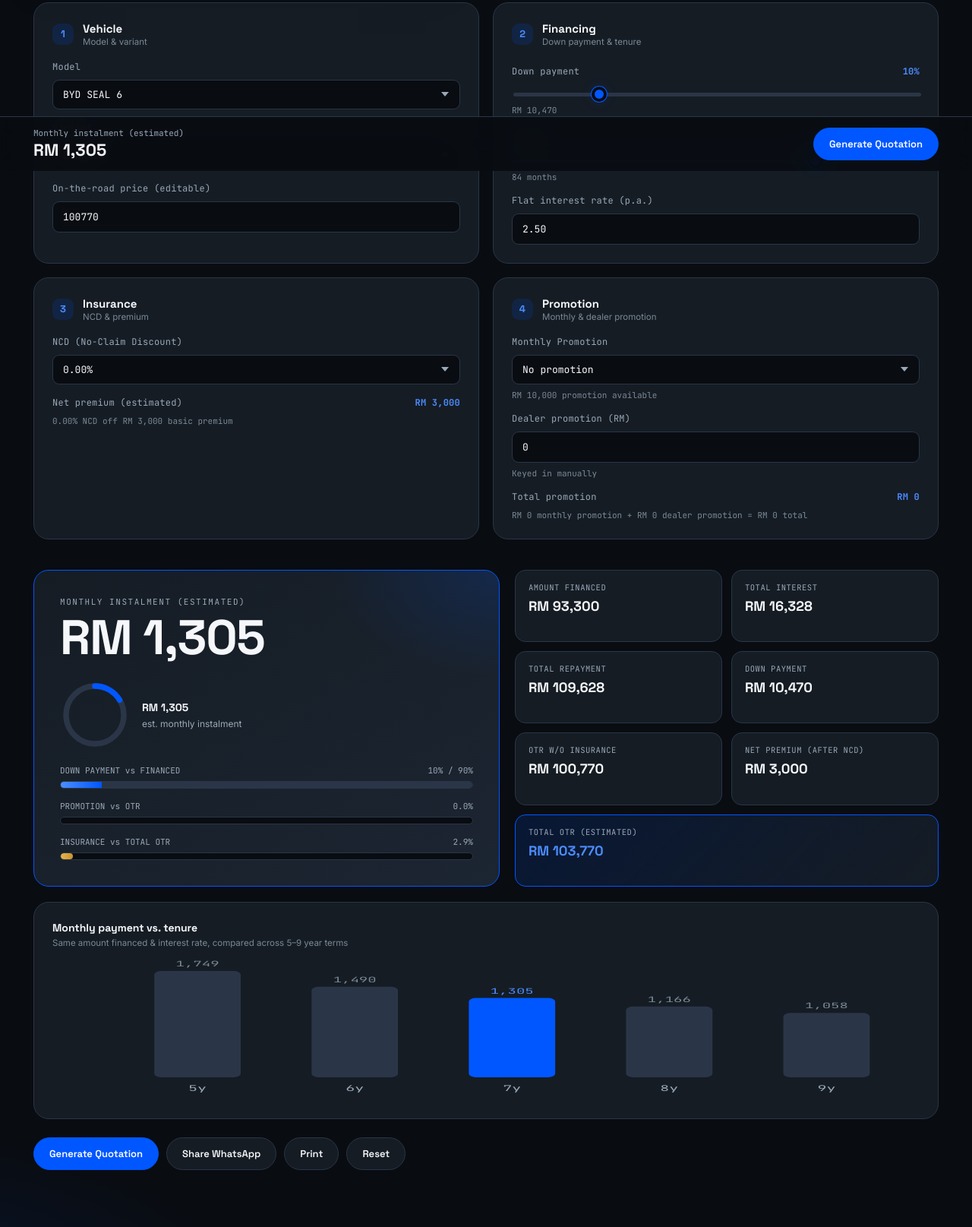
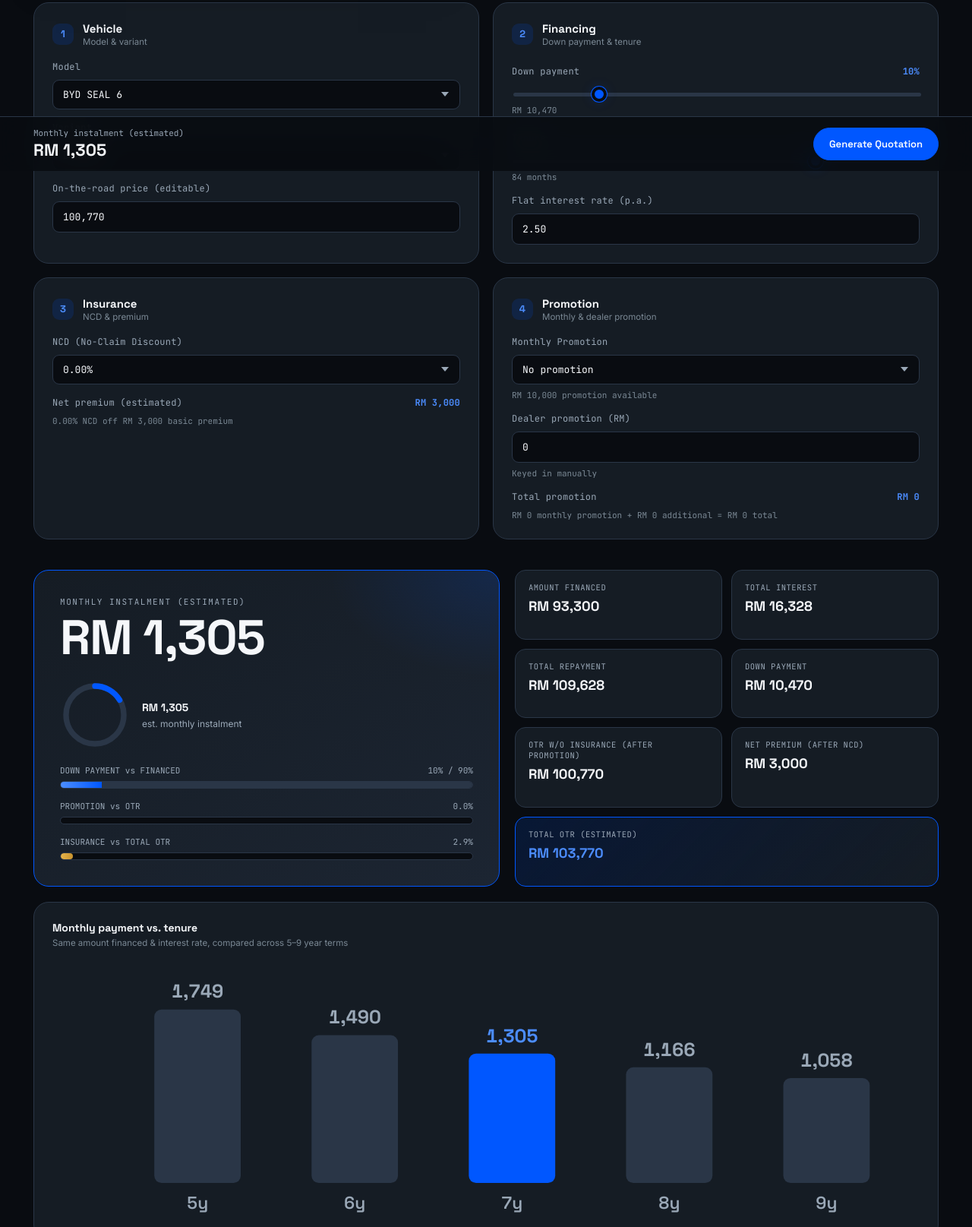
Before and after one commit to AliHanim/Financing-Configurator-for-BYD-and-DENZA, a plain HTML site: page index.html in a window 1280 px wide. Shown: the part 575-2190 px from the top of the page at 76% size. Drawn offline with Linux system fonts and the light colour scheme; no server answers.

Commit message:
Add files via upload

```diff
--- a/index.html
+++ b/index.html
@@ -358,7 +358,7 @@
       </div>
       <div class="field">
         <label>On-the-road price (editable)</label>
-        <input type="number" class="num-input" id="otrOverride" value="0" step="100" oninput="onInput()">
+        <input type="text" inputmode="numeric" class="num-input" id="otrOverride" value="0" oninput="formatOtrInput(this); onInput()">
       </div>
       <div class="step-caption" id="selectedTitle">Configure financing</div>
     </div>
@@ -430,7 +430,7 @@
       </div>
       <div class="field">
         <label>Total promotion <span class="val" id="rebateAmtLabel">RM 0</span></label>
-        <div class="chip-note" id="totalPromoNote">Monthly promotion + dealer promotion</div>
+        <div class="chip-note" id="totalPromoNote">Monthly promotion + additional promotion</div>
       </div>
     </div>
 
@@ -497,7 +497,7 @@
           <div class="s-val" id="statDP">RM 0</div>
         </div>
         <div class="stat">
-          <div class="s-label">OTR w/o insurance</div>
+          <div class="s-label">OTR w/o insurance (after promotion)</div>
           <div class="s-val" id="statOTR">RM 0</div>
         </div>
         <div class="stat">
@@ -515,7 +515,7 @@
     <div class="card chart-card">
       <div class="chart-title">Monthly payment vs. tenure</div>
       <div class="chart-sub">Same amount financed &amp; interest rate, compared across 5–9 year terms</div>
-      <svg id="tenureChart" width="100%" height="180" viewBox="0 0 600 180" preserveAspectRatio="none"></svg>
+      <svg id="tenureChart" width="100%" height="180" viewBox="0 0 600 180" style="aspect-ratio:600/180;height:auto;display:block;"></svg>
     </div>
 
     <!-- ACTIONS -->
@@ -527,6 +527,11 @@
     </div>
 
   </section>
+
+  <footer class="legal">
+    Figures shown are estimates for reference only and do not constitute a formal loan offer.<br>
+    Actual approval, rate, and terms are subject to the financier's assessment.
+  </footer>
 </div>
 
 <div class="sticky-footer">
@@ -676,7 +681,7 @@ function selectVariant(v){
   document.getElementById('activePrice').innerHTML =
     `<span>Total OTR (estimated)</span><span>${fmt(v.OTR)}</span>`;
   document.getElementById('selectedTitle').textContent = `${v.BRAND} ${v.MODEL} — ${v.VARIANT}`;
-  document.getElementById('otrOverride').value = v.OTR.toFixed(0);
+  document.getElementById('otrOverride').value = v.OTR.toFixed(0).replace(/\B(?=(\d{3})+(?!\d))/g, ',');
   document.getElementById('rebateSub').textContent = v.REBATE>0 ? `RM ${v.REBATE.toLocaleString('en-MY')} promotion available` : 'No promotion on this variant';
   const rebateSelect = document.getElementById('rebateSelect');
   rebateSelect.disabled = v.REBATE===0;
@@ -687,12 +692,23 @@ function selectVariant(v){
   onInput();
 }
 
+// UI-only: live thousand-separator formatting for the OTR text input.
+// Keeps the cursor a sensible distance from the end while typing.
+function formatOtrInput(el){
+  const caretFromEnd = el.value.length - el.selectionStart;
+  const digitsOnly = el.value.replace(/[^\d]/g, '');
+  const formatted = digitsOnly ? Number(digitsOnly).toLocaleString('en-MY') : '';
+  el.value = formatted;
+  const pos = Math.max(formatted.length - caretFromEnd, 0);
+  el.setSelectionRange(pos, pos);
+}
+
 function onInput(){
   if(!selected) return;
   const dpPct = parseFloat(document.getElementById('dpPct').value);
   const tenureYears = parseInt(document.getElementById('tenure').value);
   const rate = parseFloat(document.getElementById('rate').value)/100;
-  let otr = parseFloat(document.getElementById('otrOverride').value) || selected.OTR;
+  let otr = parseFloat(String(document.getElementById('otrOverride').value).replace(/,/g,'')) || selected.OTR;
   const applyRebate = document.getElementById('rebateSelect').value === 'full' && selected.REBATE>0;
   const ncdVal = document.getElementById('ncd').value;
   const ownInsurance = ncdVal === 'own';
@@ -711,7 +727,7 @@ function onInput(){
   const rebateAmt = baseRebate + extraRebate;
   document.getElementById('rebateAmtLabel').textContent = fmt(rebateAmt);
   document.getElementById('totalPromoNote').textContent =
-    `${fmt(baseRebate)} monthly promotion + ${fmt(extraRebate)} dealer promotion = ${fmt(rebateAmt)} total`;
+    `${fmt(baseRebate)} monthly promotion + ${fmt(extraRebate)} additional = ${fmt(rebateAmt)} total`;
 
   // Total OTR = OTR (w/o insurance) + insurance premium − total promotion
   const totalOTR = Math.max(otr + (ownInsurance ? 0 : netPremium) - rebateAmt, 0);
@@ -743,7 +759,7 @@ function onInput(){
   document.getElementById('statInterest').textContent = fmt(totalInterest);
   document.getElementById('statRepay').textContent = fmt(totalRepay);
   document.getElementById('statDP').textContent = fmt(dpAmount);
-  document.getElementById('statOTR').textContent = fmt(otr);
+  document.getElementById('statOTR').textContent = fmt(Math.max(otr - rebateAmt, 0));
   document.getElementById('statPremium').textContent = ownInsurance ? 'own insurance' : fmt(netPremium);
   document.getElementById('statOTRPlusIns').textContent = fmt(totalOTR);
 
@@ -808,7 +824,7 @@ function renderTenureChart(financed, rate){
     return {y, monthly};
   });
   const maxMonthly = Math.max(...points.map(p=>p.monthly), 1);
-  const w = 600, h = 180, padL = 46, padB = 26, padT = 14, padR = 10;
+  const w = 600, h = 180, padL = 46, padB = 26, padT = 34, padR = 10;
   const barW = (w - padL - padR) / tenures.length * 0.55;
   const gap = (w - padL - padR) / tenures.length;
 
@@ -821,10 +837,10 @@ function renderTenureChart(financed, rate){
     bars += `<rect x="${x.toFixed(1)}" y="${y.toFixed(1)}" width="${barW.toFixed(1)}" height="${barH.toFixed(1)}" rx="5"
       fill="${isCurrent ? 'var(--accent)' : 'var(--line)'}" style="transition:height .4s ease,y .4s ease;">
       <title>${p.y} years — ${fmt(p.monthly)}/month</title></rect>`;
-    bars += `<text x="${(x+barW/2).toFixed(1)}" y="${(y-6).toFixed(1)}" text-anchor="middle" font-family="JetBrains Mono, monospace"
-      font-size="10" style="fill:${isCurrent?'var(--accent-2)':'var(--muted-2)'}">${fmt(p.monthly).replace('RM ','')}</text>`;
-    labels += `<text x="${(x+barW/2).toFixed(1)}" y="${h-8}" text-anchor="middle" font-family="JetBrains Mono, monospace"
-      font-size="10.5" style="fill:var(--muted)">${p.y}y</text>`;
+    bars += `<text x="${(x+barW/2).toFixed(1)}" y="${(y-8).toFixed(1)}" text-anchor="middle" font-family="'Space Grotesk','Inter',sans-serif"
+      font-size="13" font-weight="700" style="fill:${isCurrent?'var(--accent-2)':'var(--muted)'};font-variant-numeric:tabular-nums;">${fmt(p.monthly).replace('RM ','')}</text>`;
+    labels += `<text x="${(x+barW/2).toFixed(1)}" y="${h-8}" text-anchor="middle" font-family="'Space Grotesk','Inter',sans-serif"
+      font-size="12" font-weight="600" style="fill:var(--muted);font-variant-numeric:tabular-nums;">${p.y}y</text>`;
   });
   svg.innerHTML = bars + labels;
 }
@@ -866,7 +882,7 @@ function resetCalculator(){
   document.getElementById('rebateSelect').value = 'none';
   document.getElementById('ncd').value = '0';
   if(selected){
-    document.getElementById('otrOverride').value = selected.OTR.toFixed(0);
+    document.getElementById('otrOverride').value = selected.OTR.toFixed(0).replace(/\B(?=(\d{3})+(?!\d))/g, ',');
   }
   onInput();
 }
@@ -897,6 +913,13 @@ function fireConfetti(){
 // init
 initTheme();
 loadData();
+
+// safety net: if the SVG chart first rendered before the web font finished
+// loading, it can silently fall back to a hard-to-read system font. Redraw
+// once the font is confirmed ready (no calculation change, purely visual).
+if(document.fonts && document.fonts.ready){
+  document.fonts.ready.then(() => { if(selected) onInput(); });
+}
 </script>
 </body>
 </html>
```
